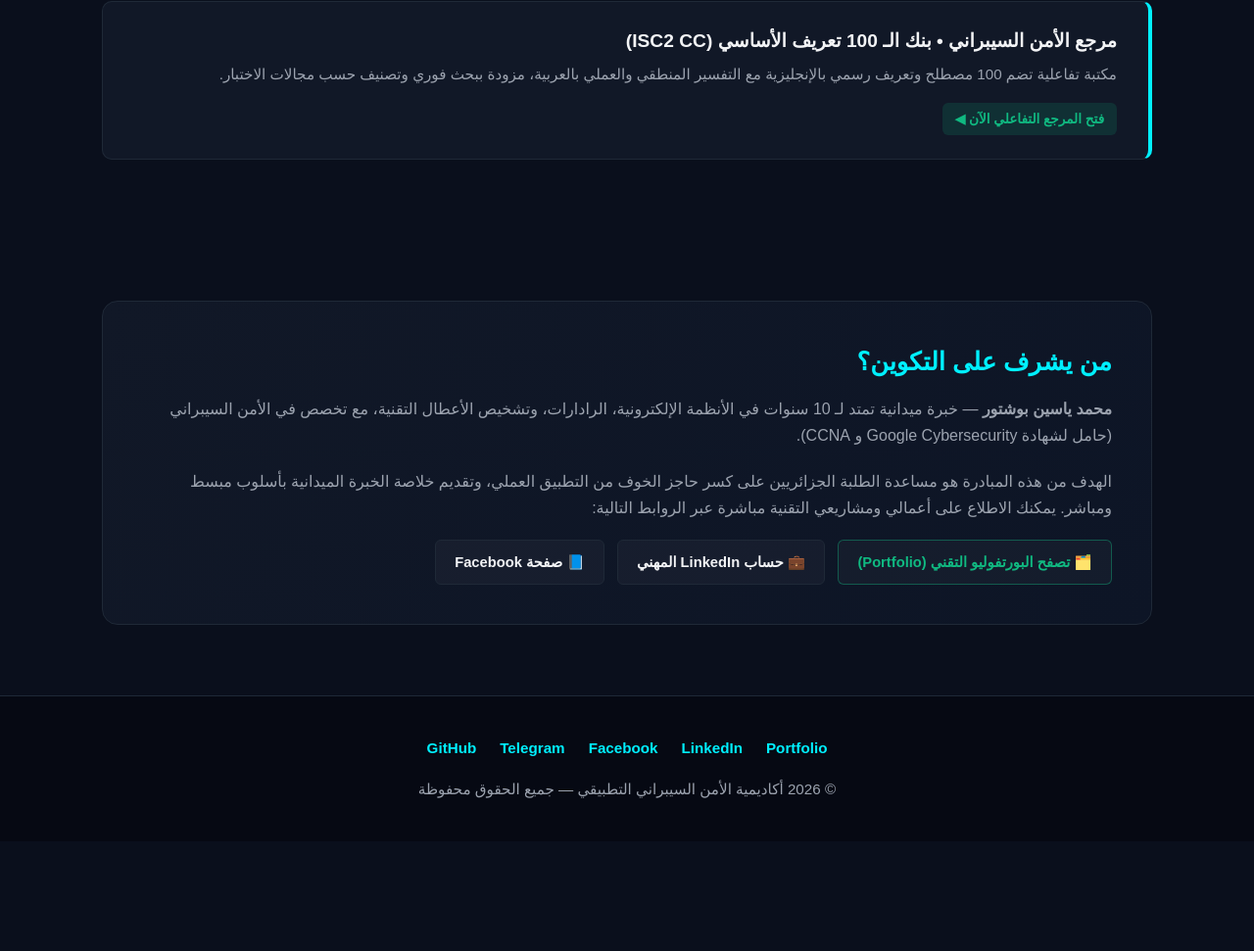
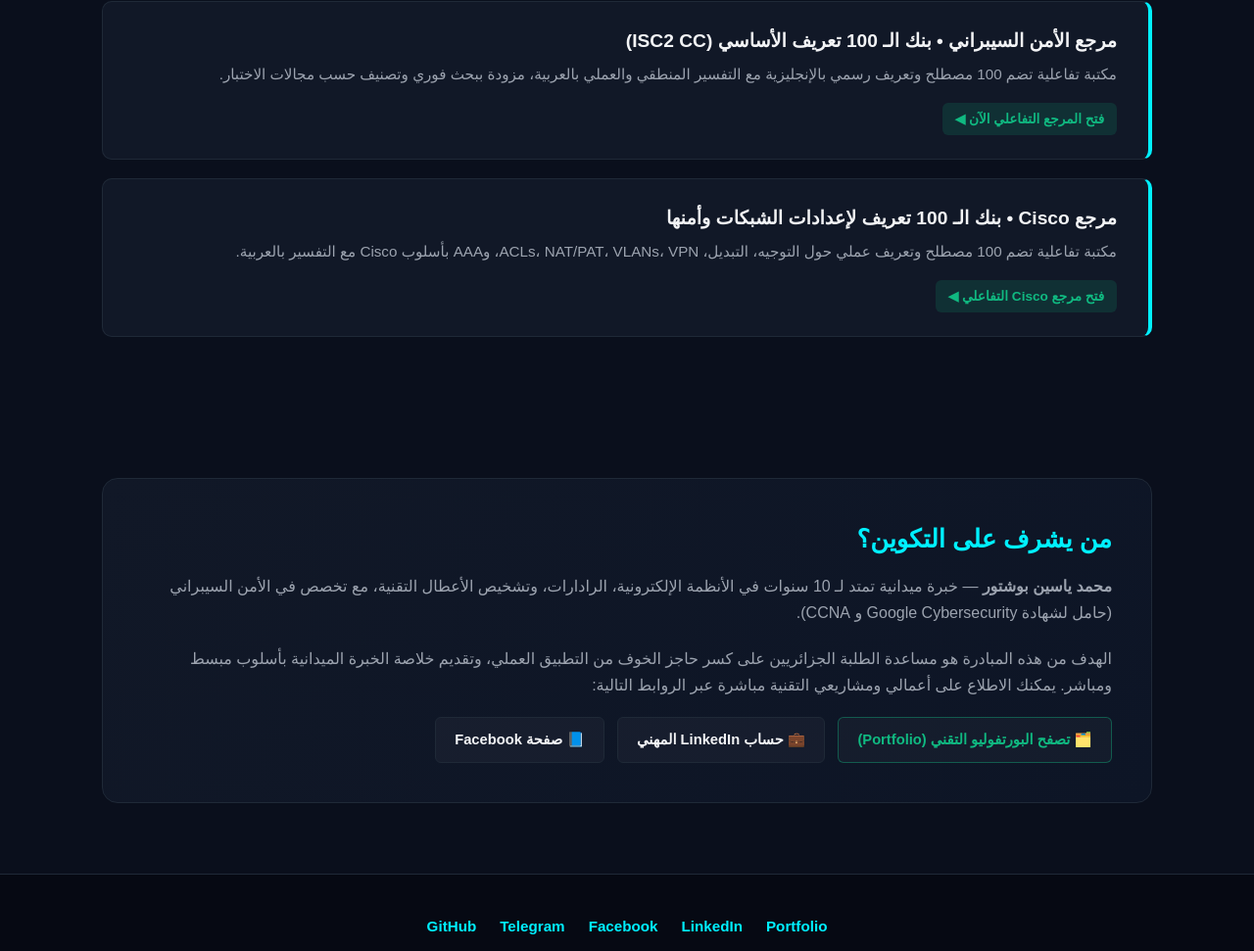
Before and after one commit to mohamedyacineboucheteur-ui/cyber-academy, a plain HTML site: page index.html in a window 1280 px wide. Shown: the part 1895-2866 px from the top of the page at 98% size. Before the commit the page ends 2754 px from the top, so only its background shows below. Drawn offline with Linux system fonts and the light colour scheme.

Commit message:
Update index.html

```diff
--- a/index.html
+++ b/index.html
@@ -475,6 +475,14 @@
                 </div>
                 <span class="module-tag">فتح المرجع التفاعلي الآن ◀</span>
             </a>
+
+            <a href="cisco-netsec-100.html" class="module-item module-link-card">
+    <div class="module-info">
+        <h3>مرجع Cisco • بنك الـ 100 تعريف لإعدادات الشبكات وأمنها</h3>
+        <p>مكتبة تفاعلية تضم 100 مصطلح وتعريف عملي حول التوجيه، التبديل، ACLs، NAT/PAT، VLANs، VPN، وAAA بأسلوب Cisco مع التفسير بالعربية.</p>
+    </div>
+    <span class="module-tag">فتح مرجع Cisco التفاعلي ◀</span>
+</a>
         </div>
     </section>
 
```
